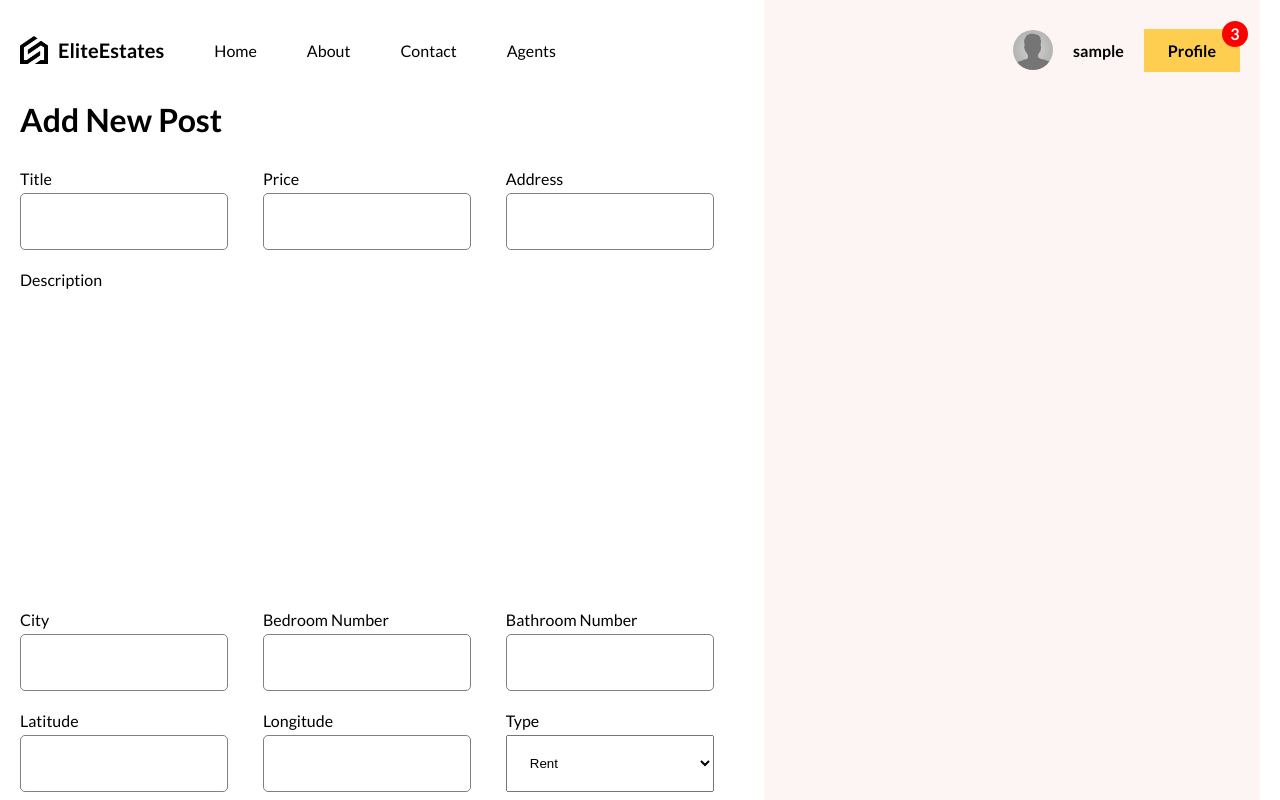
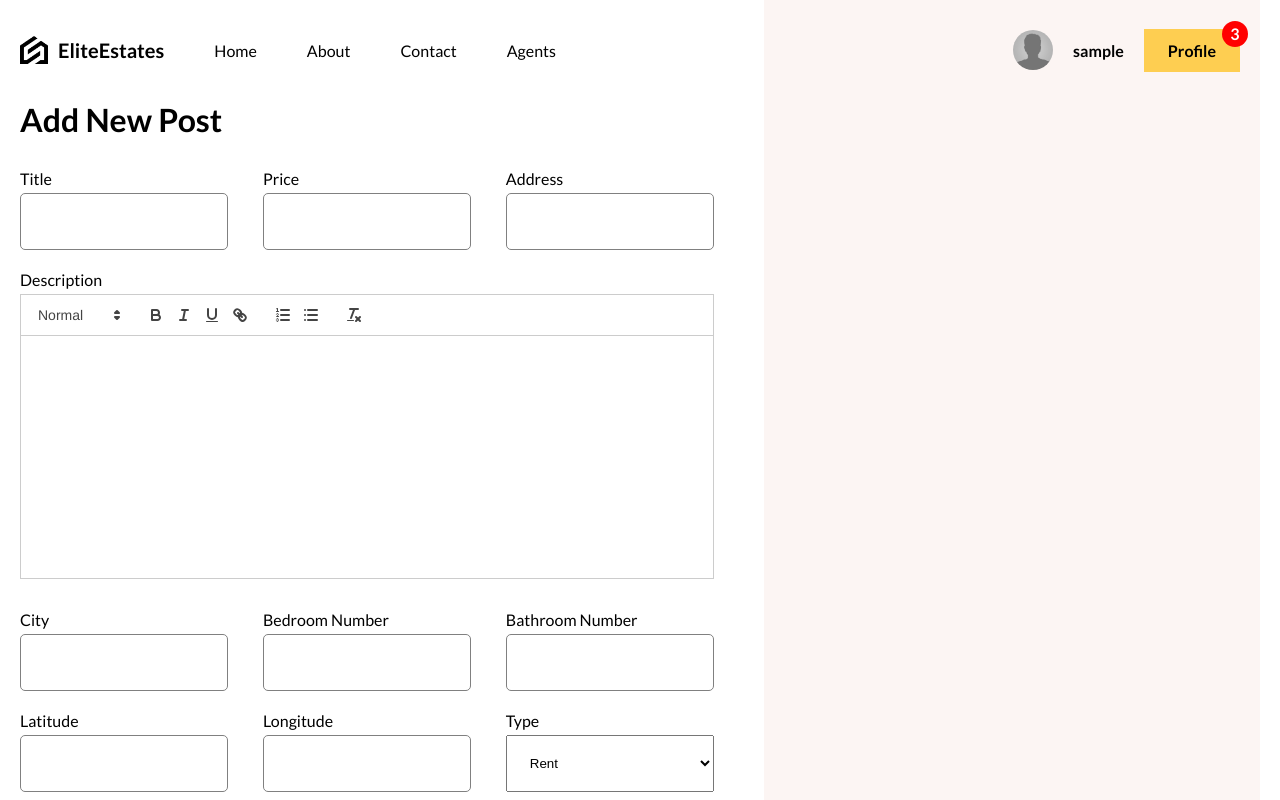
Before and after one commit to Pranjalkumari/EliteEstates_Project, a React (Vite) app in the folder client/: page /add in a window 1280 px wide. Shown: the top 800 px of the page. Built offline with nearby package versions, Linux system fonts and the light colour scheme; sample sign-in values are in the browser's storage.

Commit message:
React Text Editor

```diff
--- a/client/src/routes/newPostPage/newPostPage.jsx
+++ b/client/src/routes/newPostPage/newPostPage.jsx
@@ -1,7 +1,7 @@
 import { useState } from "react";
 import "./newPostPage.scss";
-// import ReactQuill from "react-quill";
-// import "react-quill/dist/quill.snow.css";
+import ReactQuill from "react-quill";
+import "react-quill/dist/quill.snow.css";
 
 
 function NewPostPage() {
@@ -28,7 +28,7 @@ function NewPostPage() {
             <div className="item description">
               <label htmlFor="desc">Description</label>
 
-               {/* <ReactQuill theme ="snow" onChange={setValue} value ={value}/> */}
+               <ReactQuill theme ="snow" onChange={setValue} value ={value}/>
             </div>
             <div className="item">
               <label htmlFor="city">City</label>
```
